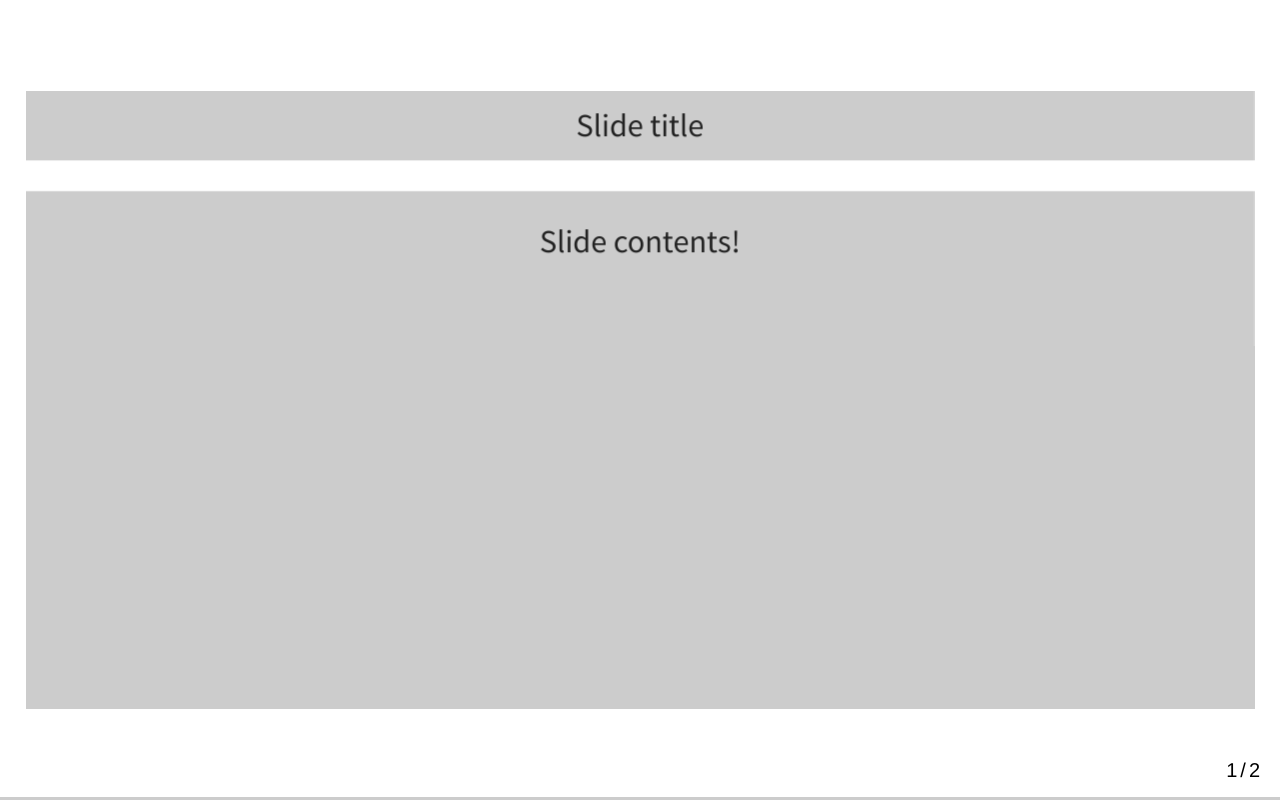
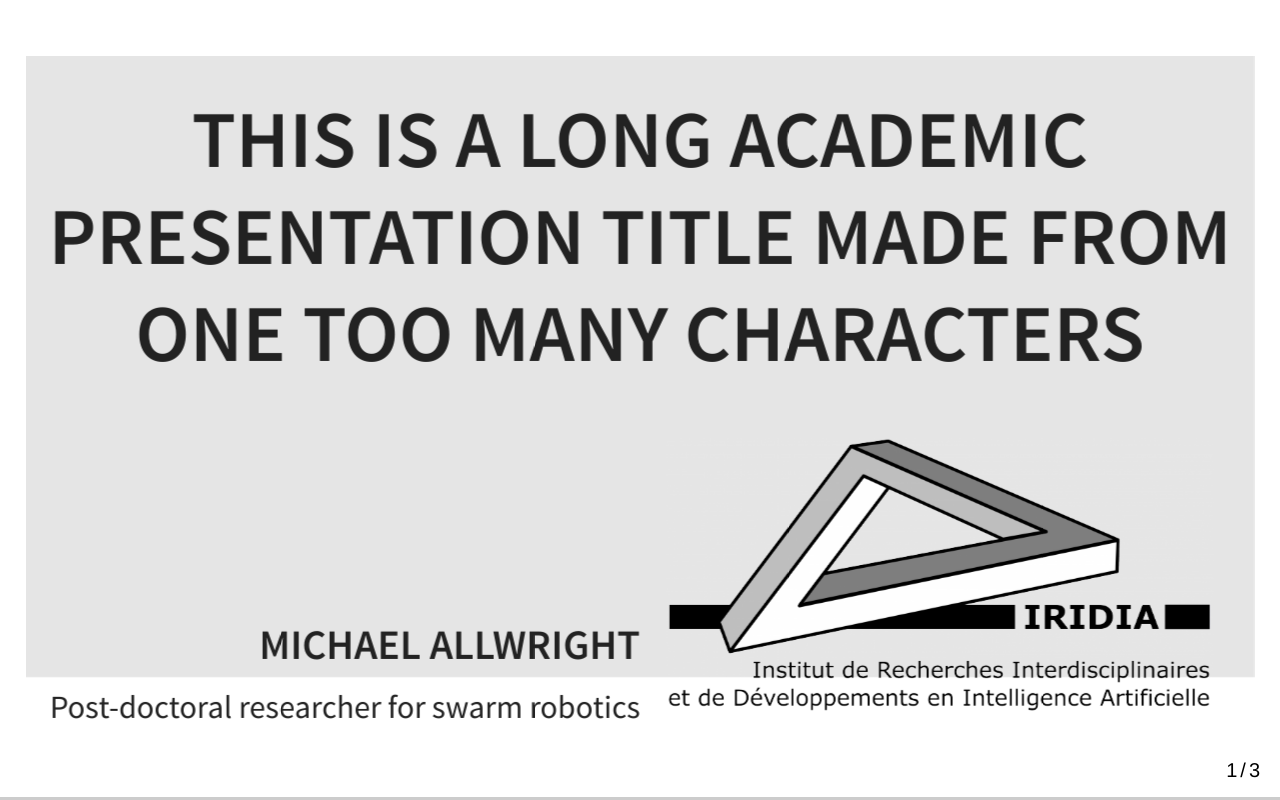
Before and after one commit to allsey87/presentations, a plain HTML site: page index.html in a window 1280 px wide. Drawn offline with Linux system fonts and the light colour scheme.

Commit message:
cleaned up template, added slide layouts based on CSS grid

```diff
--- a/css/layouts.css
+++ b/css/layouts.css
@@ -1,5 +1,6 @@
+/* tweak some of the internal styles */
 .reveal .slides section {
-    height: 80%;
+    height: 90%;
     padding: 0;
 }
 
@@ -11,17 +12,77 @@
   background-color: #FFF;
 }
 
+.reveal section img.plain {
+    border: 0;
+    box-shadow: none;
+    background: rgba(0,0,0,0);
+}
+
+/* title slide layout */
+.reveal .slides section #title {
+    background-color: rgba(0, 0, 0, 0.1);
+    height: 95%;
+    display: grid;
+    grid-template-columns: 50% auto;
+    grid-template-rows: 60% auto;
+    padding: 1.25%;
+}
+
+.reveal .slides section #title #heading {
+    grid-column:1/span 2;
+    grid-row:1;
+    align-self:center;
+}
+
+.reveal .slides section #title #affiliation {
+    grid-column:2;
+    grid-row:2;
+}
+
+.reveal .slides section #title #author {
+    grid-column:1;
+    grid-row:2;
+    align-self:end;
+    text-align:right;
+}
+
+/* general slide layouts */
 .reveal .slides section .header {
-    background-color: rgba(0, 0, 0, 0.2);
-    margin-bottom: 2.5%;
+    background-color: rgba(0, 0, 0, 0.1);
+    margin-bottom: 1.25%;
     height: 12.5%;
     display: flex;
     align-items: center;
     justify-content: center;
+    font-size: 1.5em;
+    font-weight: bold;
 }
 
 .reveal .slides section .content {
-    background-color: rgba(0, 0, 0, 0.2);
-    height: 82.5%;
-    padding: 2.5%;
+    background-color: rgba(0, 0, 0, 0.1);
+    height: 80%;
+    padding: 1.25%;
+    display: grid;
+    grid-template-columns: auto;
+    grid-template-rows: auto;
 }
+
+.reveal .slides section .content div {
+    grid-column:1;
+    grid-row:1;
+}
+
+.reveal .slides section .comparison {
+    grid-template-columns: 50% auto;
+    grid-template-rows: auto;
+}
+
+.reveal .slides section .comparison #left {
+    grid-column:1;
+    grid-row:1;
+}
+
+.reveal .slides section .comparison #right {
+    grid-column:2;
+    grid-row:1;
+}
--- a/index.html
+++ b/index.html
@@ -22,13 +22,40 @@
     <div class="reveal">
       <div class="slides">
 	<section>
-          <div class="header">Slide title</div>
-          <div class="content">Slide contents!</div>
+          <div id="title">
+            <div id="heading">
+              <h1>This is a long academic presentation title made from one too many characters</h1>
+            </div>
+            <div id="author">
+              <h3>Michael Allwright</h3>
+              <p>Post-doctoral researcher for swarm robotics</p>
+            </div>
+            <div id="affiliation">
+              <img class="plain" height="86%" src="affiliation.png"/>
+            </div>
+          </div>
         </section>
 	<section>
           <div class="header">Slide title</div>
-          <div class="content">Slide contents!</div>
+          <div class="content">
+            <div>
+              Slide contents!
+            </div>
+          </div>
         </section>
+
+        <section>
+          <div class="header">Comparison slide title</div>
+          <div class="content comparison">
+            <div id="left">
+              Left side contents!
+            </div>
+            <div id="right">
+              Right side contents!
+            </div>
+          </div>
+        </section>
+
       </div>
     </div>
 
```
Also changed, not shown: affiliation.png (added).
